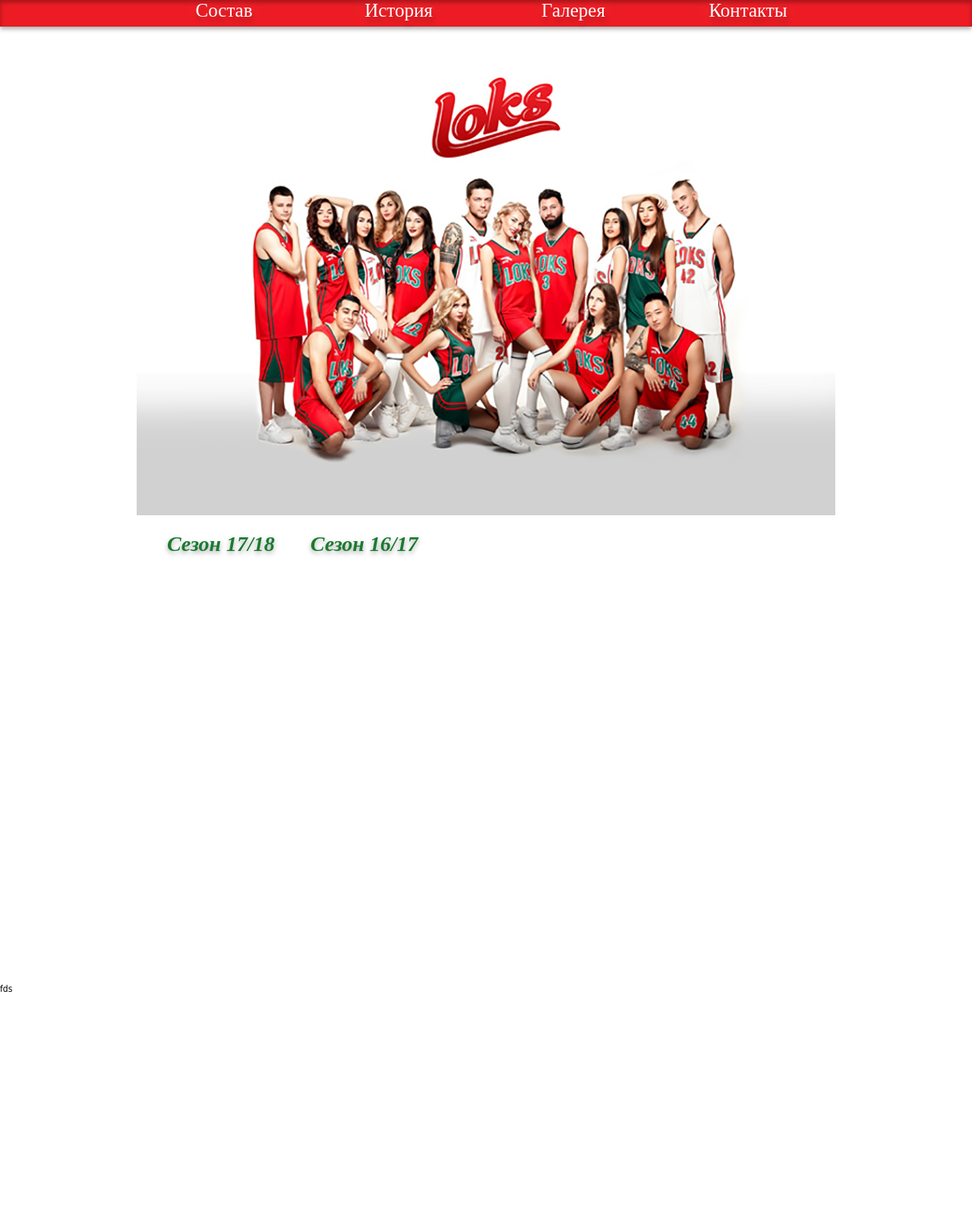
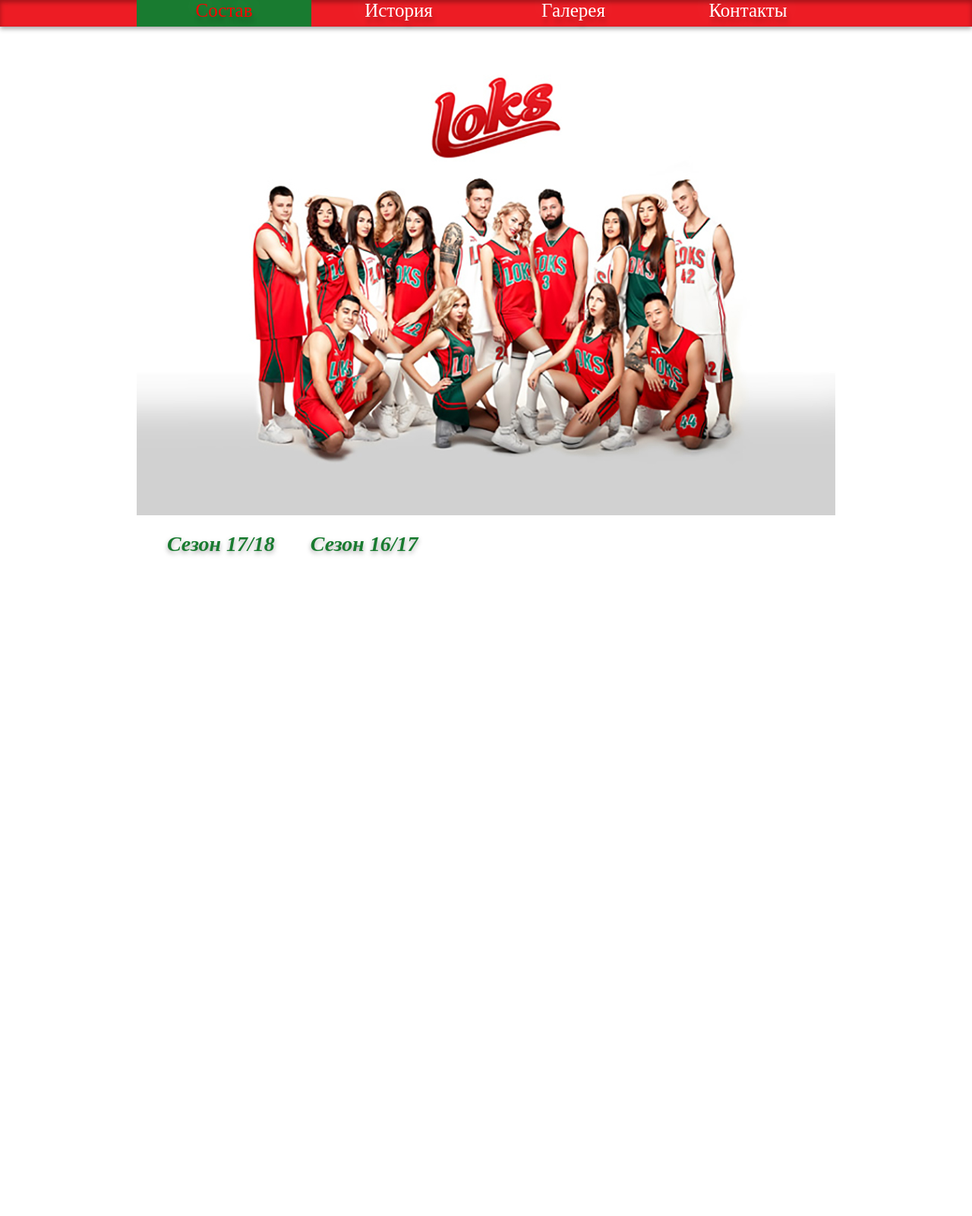
Before and after one commit to Zozo3/Zozo3.github.io, a plain HTML site: page index.html in a window 1280 px wide. Shown: the top 1600 px of the page at 76% size. Before the commit the page ends 1308 px from the top, so only its background shows below. Drawn offline with Linux system fonts and the light colour scheme.

Commit message:
Update style.css

```diff
--- a/style.css
+++ b/style.css
@@ -50,6 +50,7 @@ li{
 	float: left;
 	width: 230px;
 	height: 35px;
+	background: #197b30;
 
 }
 .block2{
@@ -76,8 +77,7 @@ li{
 
 }
 
-.block1:hover {background:#197b30;}
-.block1:hover a {color: red;
+.block1 a {color: red;
 			text-decoration: none;}
 
 
@@ -108,7 +108,7 @@ li{
 main{
 	width: 920px;
 	margin: 0 auto;
-	height: 100%;
+	height: 1800px;
 }
 
 .back {
@@ -163,3 +163,7 @@ div[id*=t]:target ~ #one {
 	display: inline;
 	padding: 3px;
 }
+footer{
+	background: #197b30;
+	height: 150px;
+}
```
